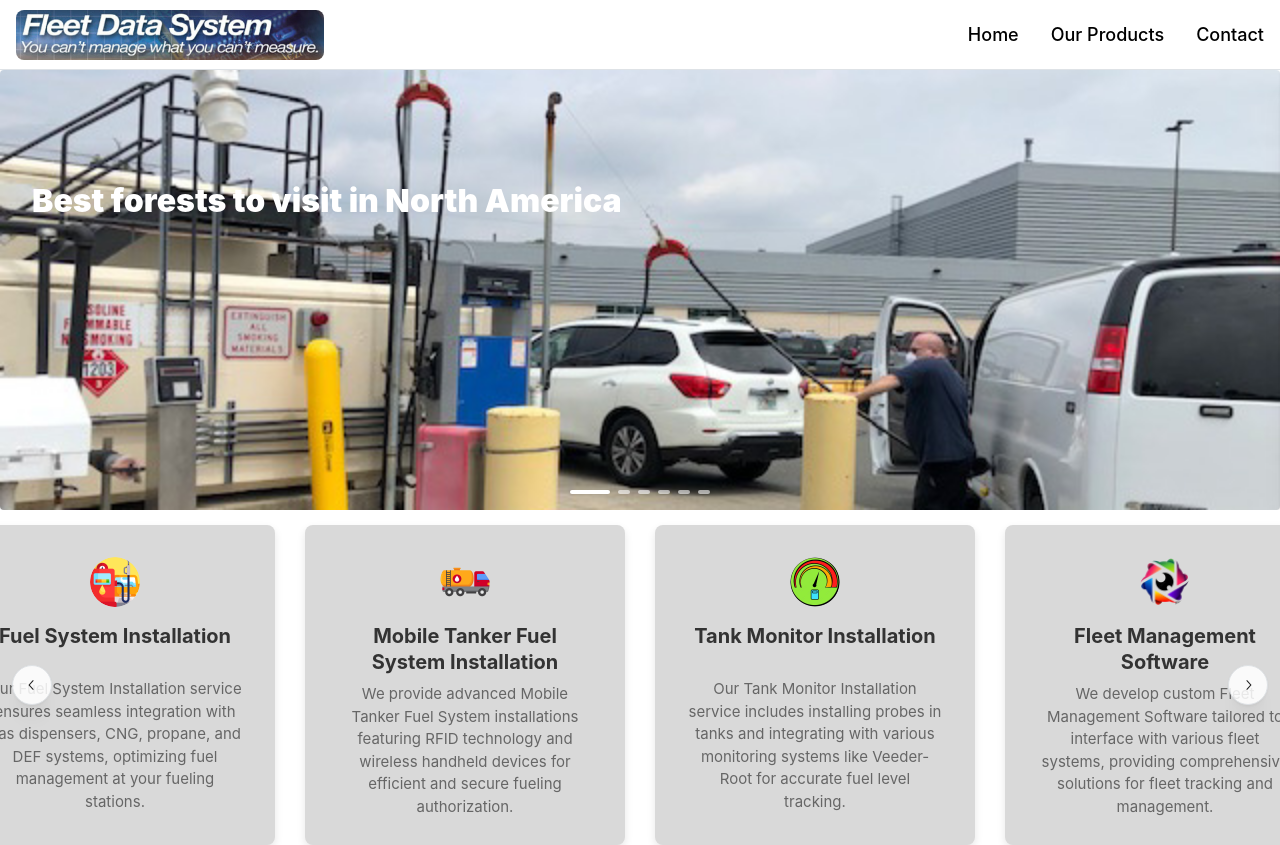
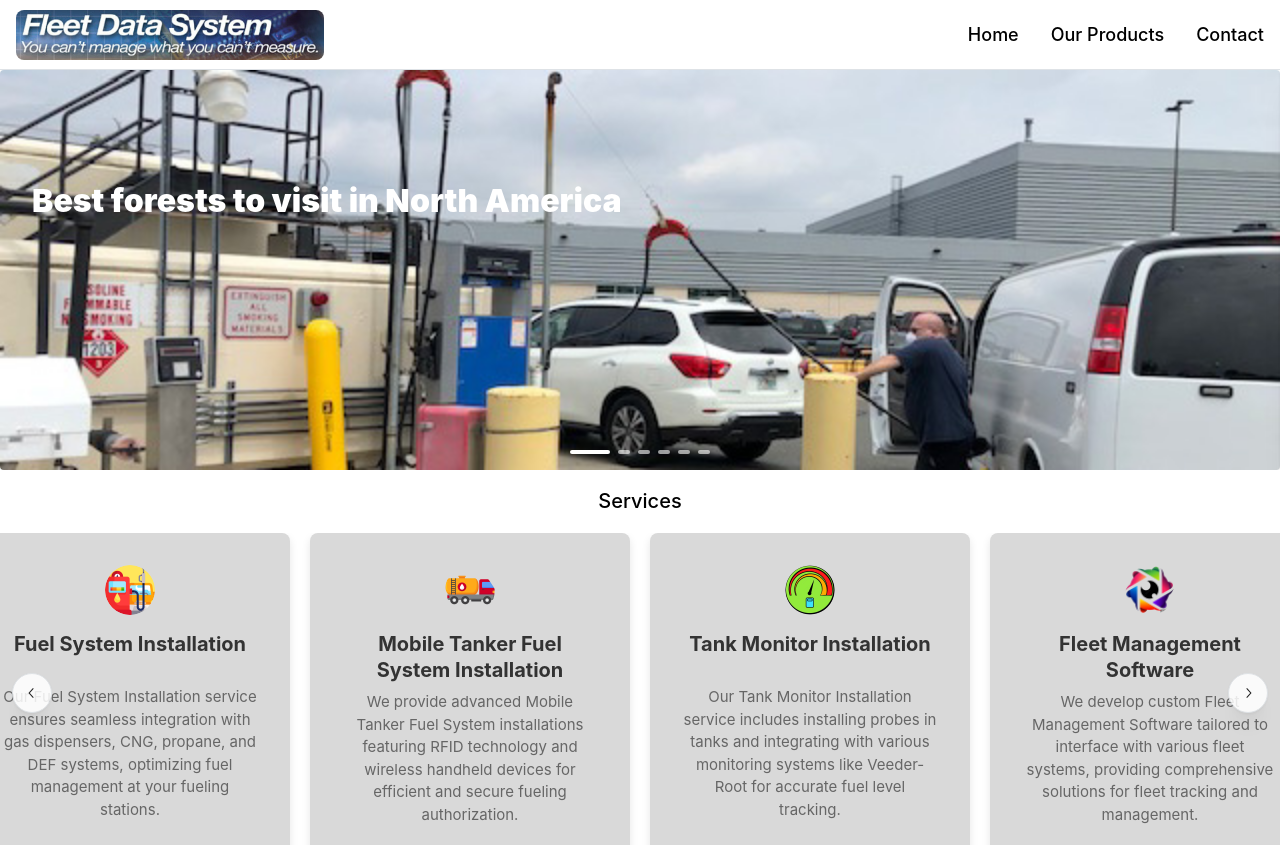
Before and after one commit to FleetDS/FleetDS.github.io, a React (Vite) app: page /#/ in a window 1280 px wide. Shown: the top 845 px of the page. Built offline with nearby package versions, Linux system fonts and the light colour scheme; grey boxes are pictures that could not be loaded.

Commit message:
updating carousel settings

```diff
--- a/src/components/Carousel/CustomCarousel.module.css
+++ b/src/components/Carousel/CustomCarousel.module.css
@@ -1,5 +1,5 @@
 .card {
-  height: 440px;
+  height: 400px;
   width: '100%';
   display: flex;
   flex-direction: column;
--- a/src/components/Services/Services.module.css
+++ b/src/components/Services/Services.module.css
@@ -8,7 +8,6 @@
     box-shadow: 0 4px 8px rgba(0, 0, 0, 0.1);
     height: 20rem;
     width: 20rem;
-    margin: 15px;
   }
 
   .image {
@@ -37,6 +36,7 @@
     align-items: center;
     justify-content: center;
     width: 100%;
+    max-width: 85rem;
   }
 
   .container {
--- a/src/components/Services/Services.tsx
+++ b/src/components/Services/Services.tsx
@@ -82,6 +82,7 @@ export function Services() {
     <div className={styles.container}>
       <div className={styles.services}>
         <Carousel
+          slideGap="lg"
           slideSize="25%"
           align="center"
           slidesToScroll={slidesToScroll}
--- a/src/pages/Home.page.tsx
+++ b/src/pages/Home.page.tsx
@@ -1,6 +1,6 @@
 import { Welcome } from '../components/Welcome/Welcome';
 import { ColorSchemeToggle } from '../components/ColorSchemeToggle/ColorSchemeToggle';
-import { AppShell, Burger, Image } from '@mantine/core';
+import { AppShell, Burger, Image, Text } from '@mantine/core';
 import { useDisclosure } from '@mantine/hooks';
 import logo from '../assets/fdslogo.png';
 import styles from './HomePage.module.css';
@@ -30,6 +30,7 @@ export function HomePage() {
         <div>
           <div ref={sectionRefs.home} className={styles.section}>
             <CustomCarousel />
+            <Text className={styles.header} fw={500}>Services</Text>
             <Services/>
           </div>
           <div ref={sectionRefs.products} className={styles.section}>
--- a/src/pages/HomePage.module.css
+++ b/src/pages/HomePage.module.css
@@ -9,4 +9,11 @@
   margin-bottom: 600px;
   flex: 1;
   justify-content: center;
+  align-items: center;
 }
+
+.header {
+  margin-block: 1rem;
+  text-align: center;
+  font-size: 20px;
+}
```
Also changed, not shown: 5 other files (tests, documents, lock files or other folders). Lines whose indentation alone changed are shown as unchanged.
